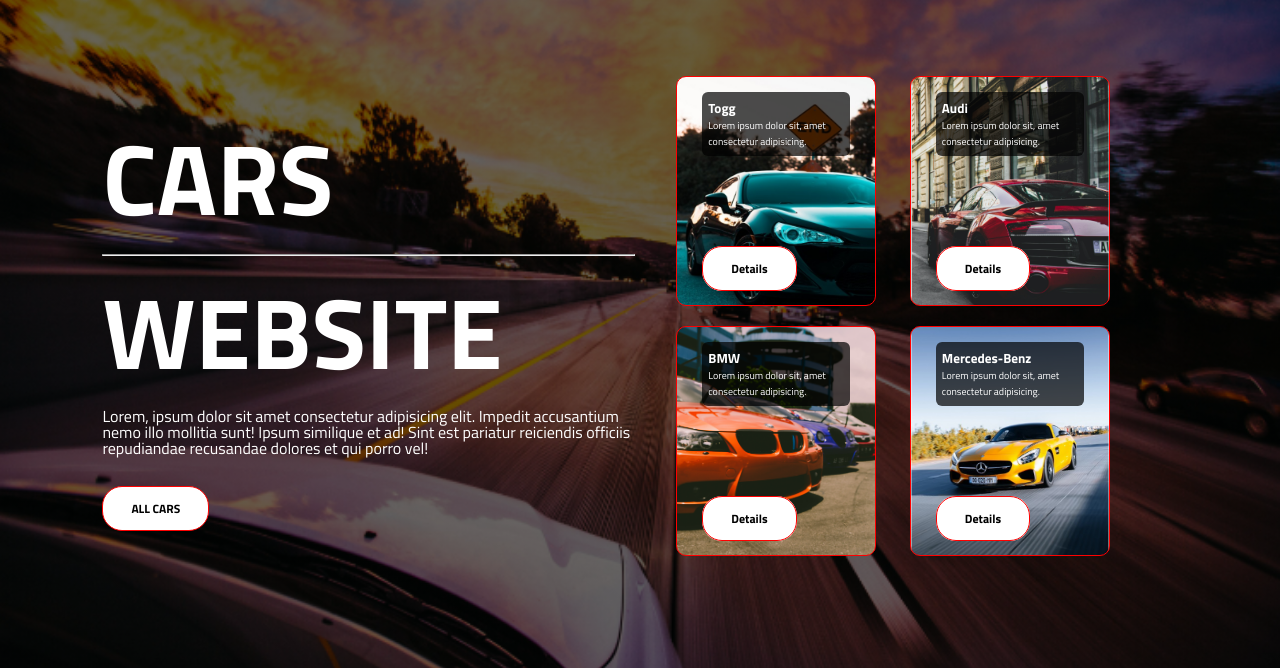
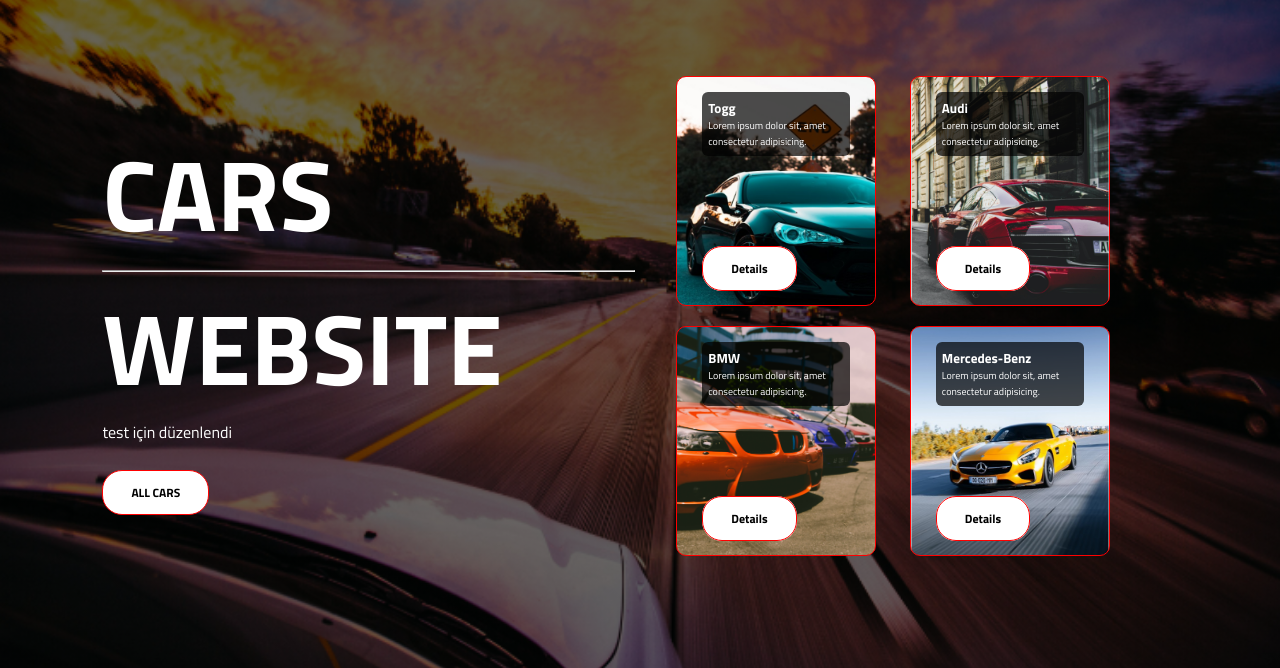
Before and after one commit to seraykosem/test, a plain HTML site: page index.html in a window 1280 px wide. Shown: the part 132-800 px from the top of the page. Drawn offline with Linux system fonts and the light colour scheme.

Commit message:
içerik düzenlend

```diff
--- a/index.html
+++ b/index.html
@@ -43,10 +43,7 @@
             WEBSITE
           </h1>
           <p class="desc">
-            Lorem, ipsum dolor sit amet consectetur adipisicing elit. Impedit
-            accusantium nemo illo mollitia sunt! Ipsum similique et ad! Sint est
-            pariatur reiciendis officiis repudiandae recusandae dolores et qui
-            porro vel!
+          test için düzenlendi
           </p>
           <button class="btn">ALL CARS</button>
         </div>
```
